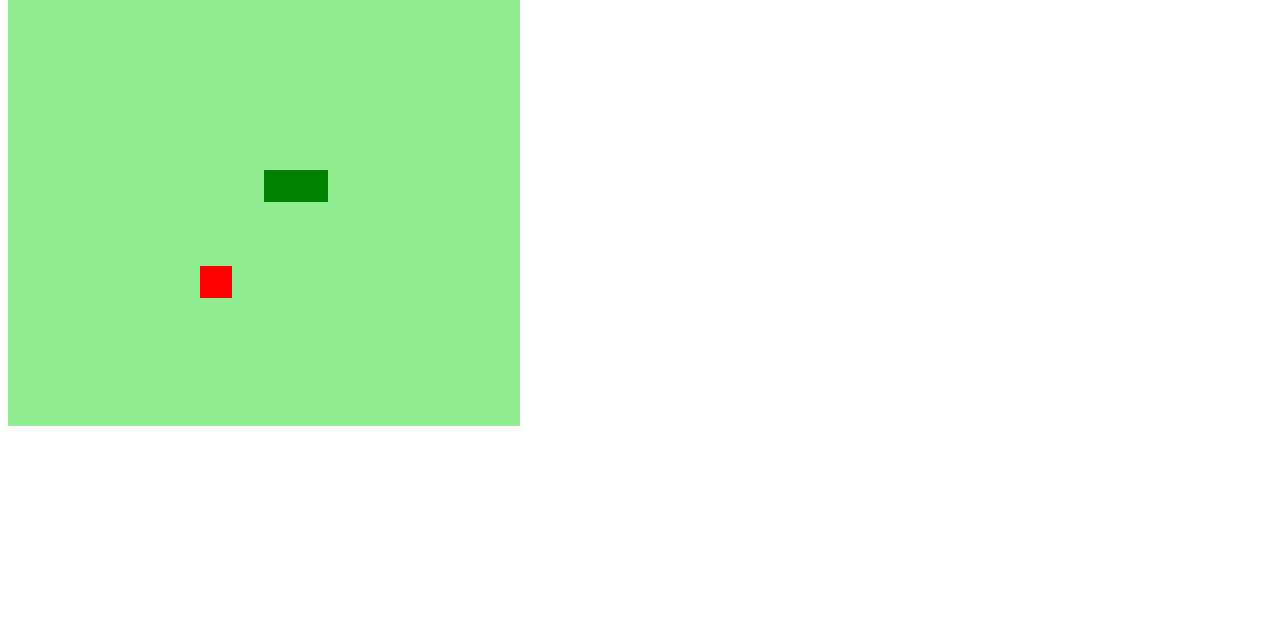
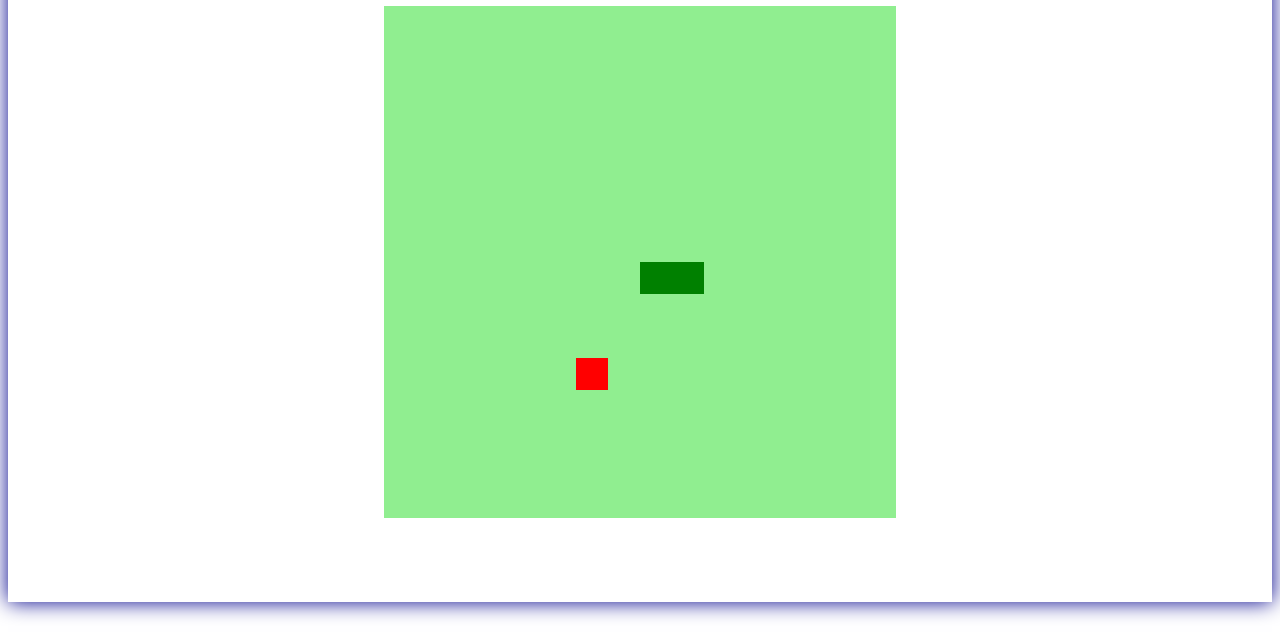
Before and after one commit to RacconWebFenix/snake-game-dio, a plain HTML site: page index.html in a window 1280 px wide. Shown: the part 166-800 px from the top of the page. Drawn offline with Linux system fonts and the light colour scheme.

Commit message:
Estilização

```diff
--- a/index.html
+++ b/index.html
@@ -1,5 +1,6 @@
 <!DOCTYPE html>
 <html lang="pt-br">
+
 <head>
     <meta charset="UTF-8">
     <meta name="viewport" content="width=device-width, initial-scale=1.0">
@@ -7,8 +8,13 @@
     <script defer src="script.js"></script>
     <title>Snake Game</title>
 </head>
+
 <body>
-    <h1>Snake Game</h1>
-    <canvas id="snake" width="512" height="512"></canvas>
+    <div class="container">
+        <h1>Snake Game</h1>
+        <canvas id="snake" width="512" height="512"></canvas>
+    </div>
+
 </body>
+
 </html>
--- a/style.css
+++ b/style.css
@@ -1,3 +1,12 @@
-body{
-
+.container{
+    height: 95vh;
+    width: 95;
+    display: flex;
+    justify-content: center;
+    align-items: center;
+    flex-direction: column;
+    color: coral;
+    text-transform: uppercase;
+    text-shadow: 0 0  5px coral;
+    box-shadow:0 0 20px darkblue;
 }
```
